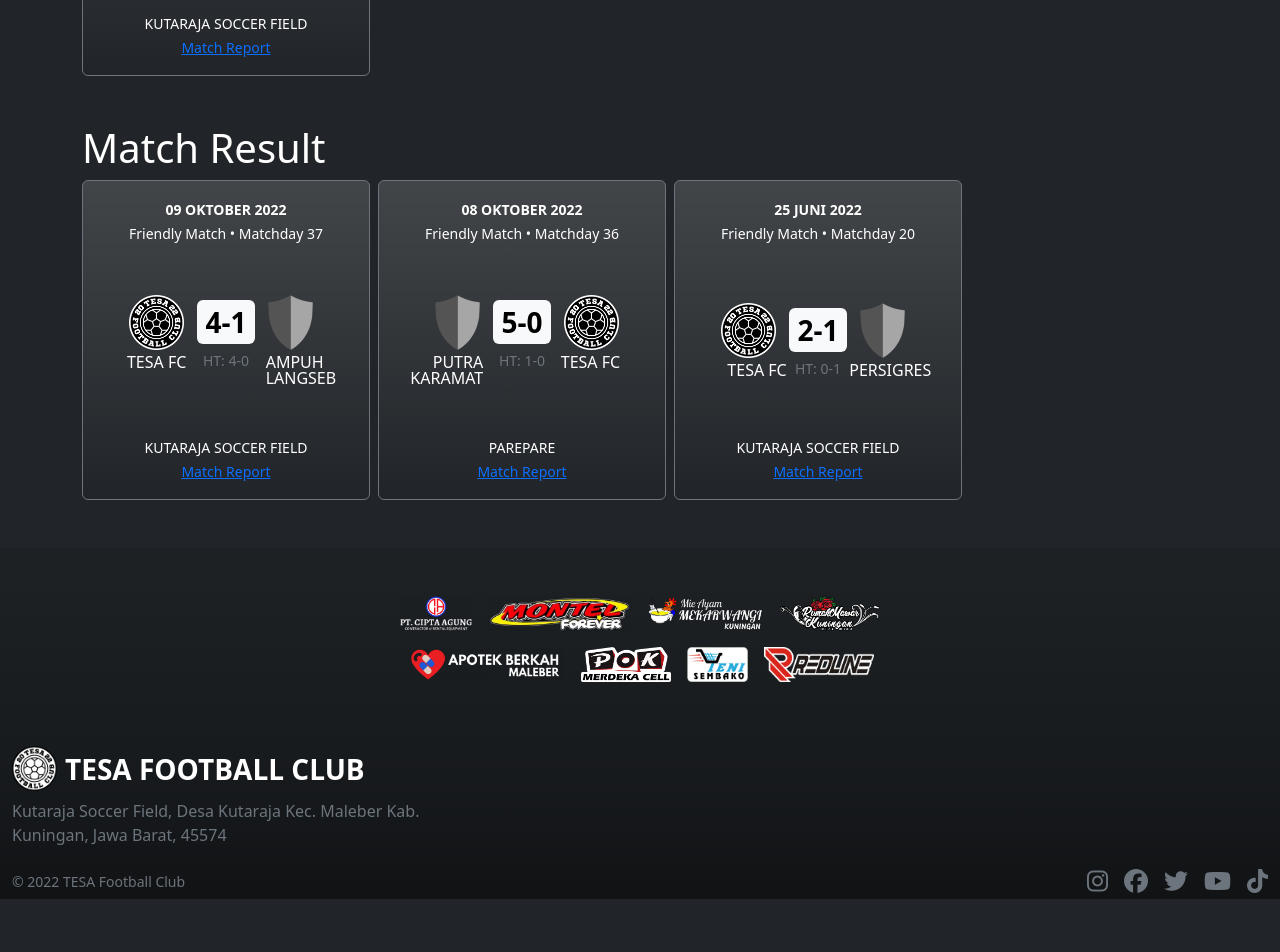
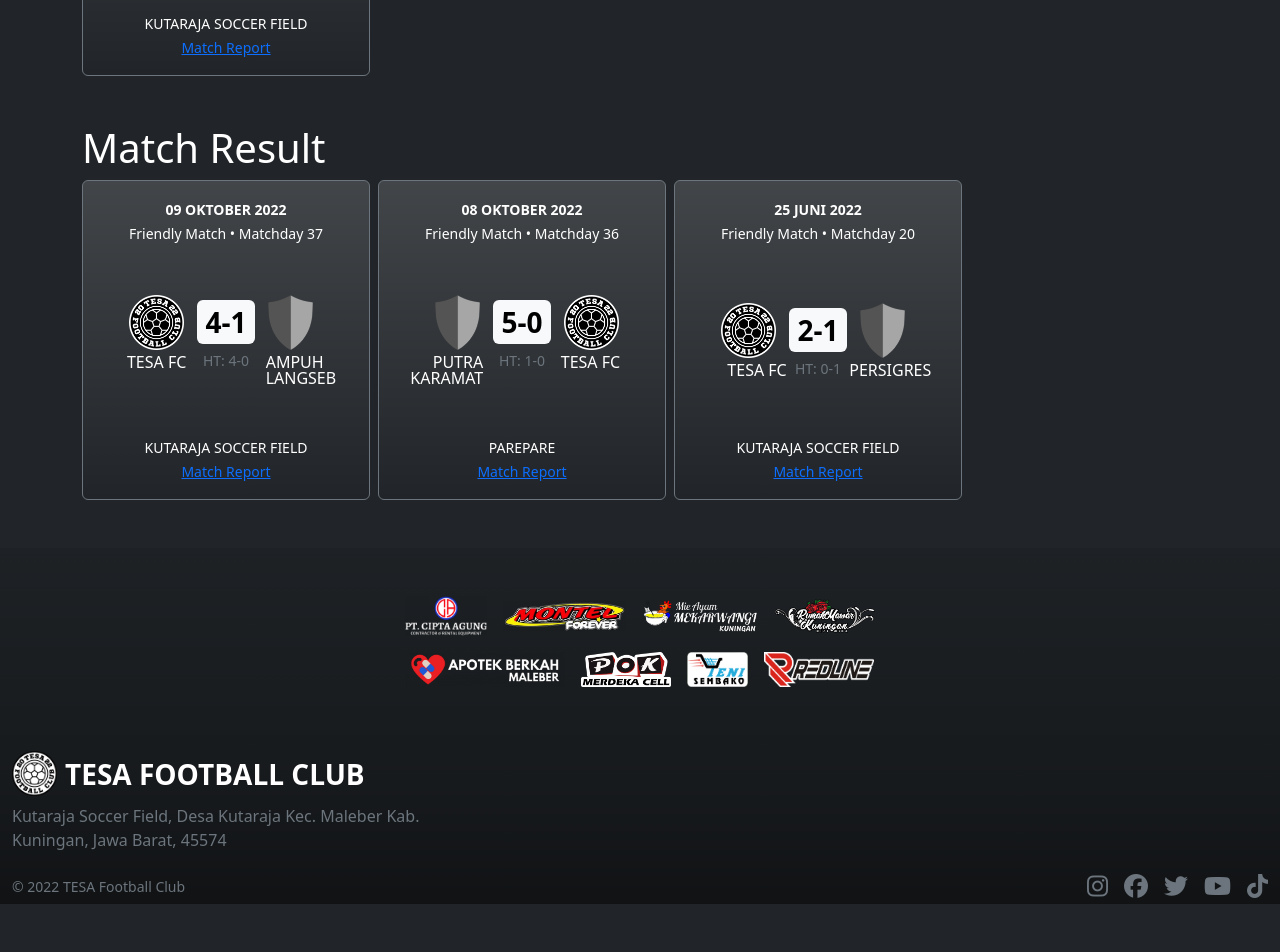
Before and after one commit to tesafc/tesafc.github.io, a Jekyll site: the page built from index.html, in a window 1280 px wide. Shown: the part 1075-2027 px from the top of the page. Built offline with Jekyll 4.4.1, drawn with Linux system fonts in a browser that asks for light colours; nearby versions of some CDN libraries.

Commit message:
Update default.html

```diff
--- a/_layouts/default.html
+++ b/_layouts/default.html
@@ -54,8 +54,8 @@
     <div class="container-fluid text-bg-dark bg-gradient-bottom my-5">
       <footer>
         <div class="d-flex flex-wrap justify-content-center align-items-center hstack gap-3 py-5 mx-auto" style="max-width: 580px;">
-          <img src="{{ '/assets/img/logo/cipta-agung.png' | relative_url }}" alt="" class="" style="object-fit: contain;" width="auto" height="35">
-          <img src="{{ '/assets/img/logo/montel-forever.png' | relative_url }}" alt="" class="" style="object-fit: contain;" width="auto" height="35">
+          <img src="{{ '/assets/img/logo/cipta-agung.png' | relative_url }}" alt="" class="" style="object-fit: contain;" width="auto" height="40">
+          <img src="{{ '/assets/img/logo/montel-forever.png' | relative_url }}" alt="" class="" style="object-fit: contain;" width="auto" height="30">
           <img src="{{ '/assets/img/logo/mie-mekarwangi.png' | relative_url }}" alt="" class="" style="object-fit: contain;" width="auto" height="35">
           <img src="{{ '/assets/img/logo/rumah-mawar-kuningan.png' | relative_url }}" alt="" class="" style="object-fit: contain;" width="auto" height="35">
           <img src="{{ '/assets/img/logo/apotek-berkah.png' | relative_url }}" alt="" class="" style="object-fit: contain;" width="auto" height="35">
```
